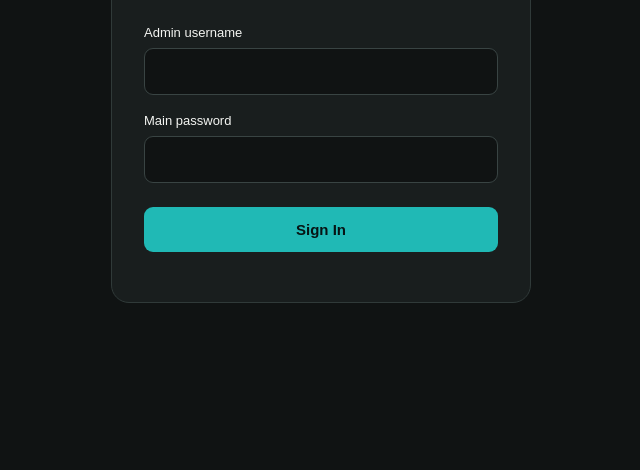
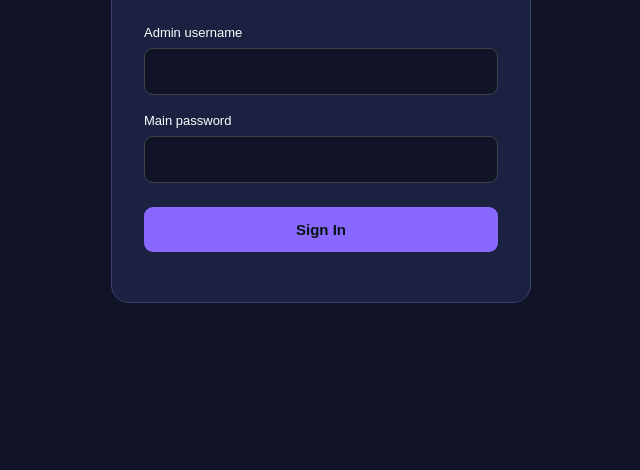
Before and after one commit to mrayees14/muhammad-page, a plain HTML site: page games/admin/index.html in a window 1280 px wide. Shown: the part 330-800 px from the top of the page, without its empty margins (319-959 px from the left). Drawn offline with Linux system fonts and the light colour scheme.

Commit message:
Update index.html
color change

```diff
--- a/games/admin/index.html
+++ b/games/admin/index.html
@@ -13,13 +13,13 @@
 }
 
 :root {
-  --bg: #101313;
-  --panel: #191e1e;
-  --card: #202727;
-  --border: #303a39;
-  --text: #f4f5f2;
-  --muted: #929b98;
-  --turquoise: #20b9b5;
+  --bg: #101426;
+  --panel: #1b2140;
+  --card: #252d50;
+  --border: #39436b;
+  --text: #ffffff;
+  --muted: #a9b1d0;
+  --turquoise: #8968ff;
 }
 
 body {
```
